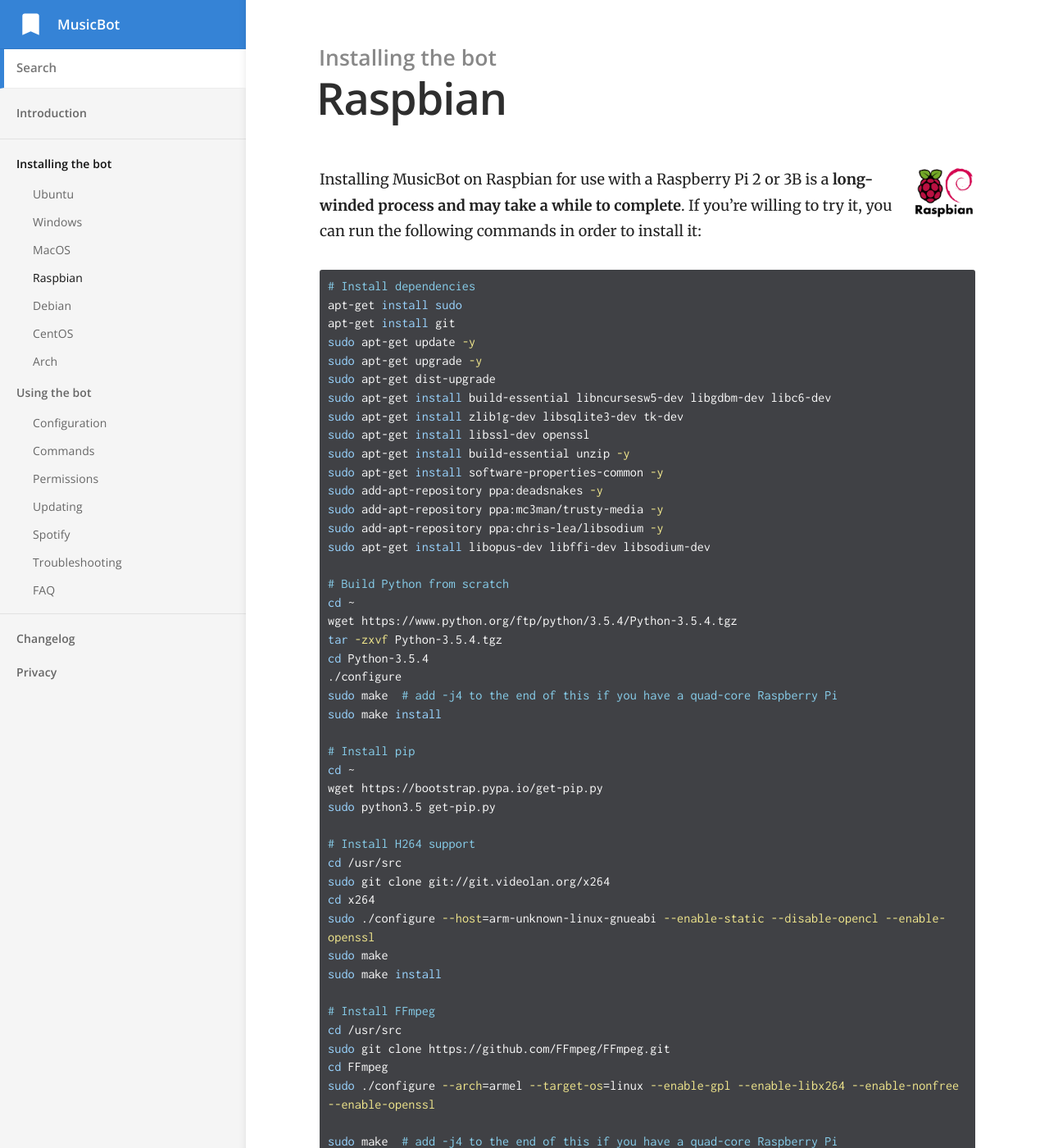
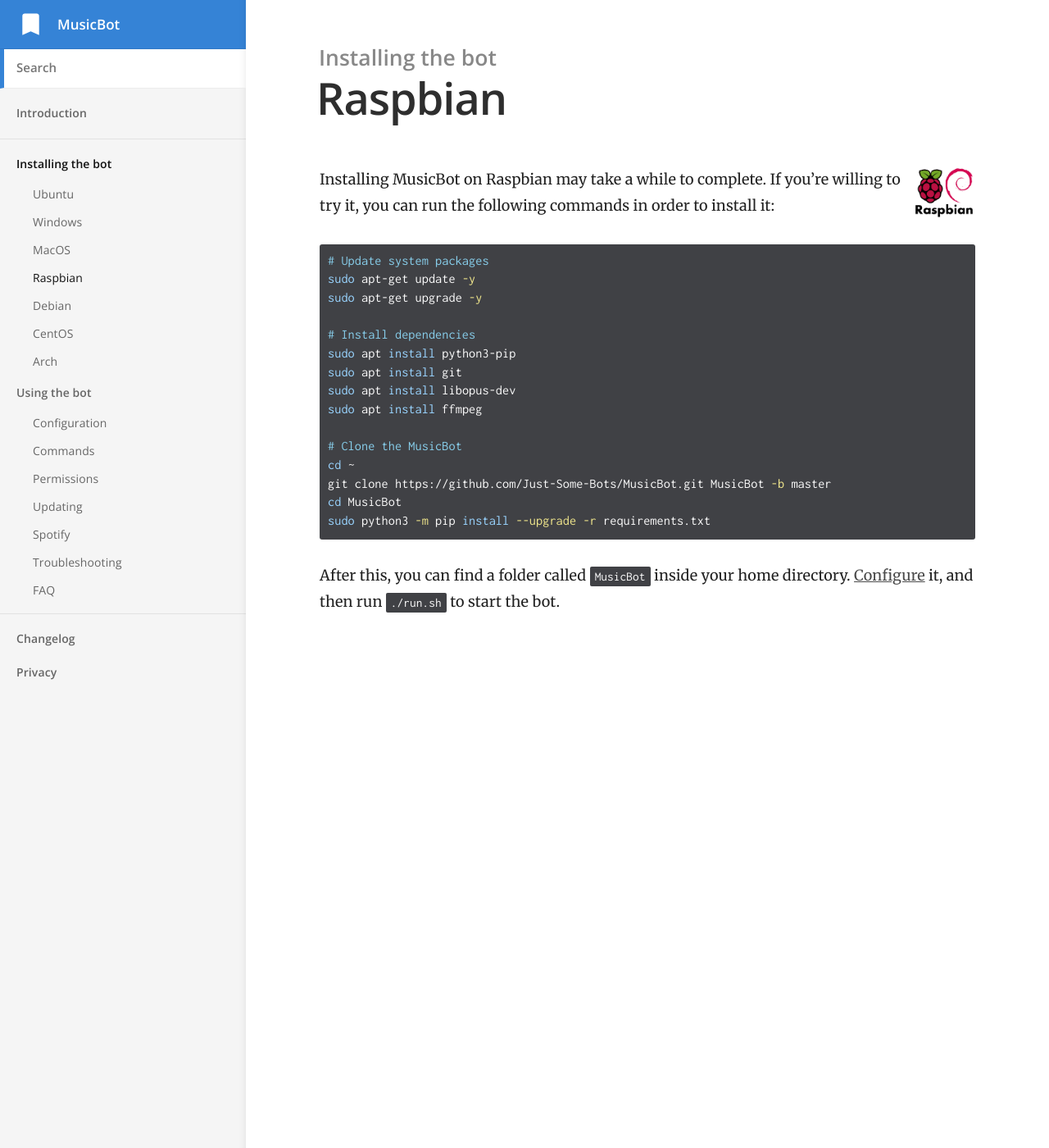
Before and after one commit to Just-Some-Bots/MusicBot, a Jekyll site: the page built from _docs/installing/raspbian.md, in a window 1280 px wide and 1400 px high. Shown: the whole window at 82% size. Built offline with Jekyll 4.4.1, drawn with Linux system fonts in a browser that asks for light colours; some of the changed text lies outside the part shown.

Commit message:
Rewrite the guide to be up to date. (#1671)
* Rewrite the guide to be up to date.

* snip

````diff
--- a/_docs/installing/raspbian.md
+++ b/_docs/installing/raspbian.md
@@ -6,61 +6,25 @@ order: 4
 
 <img class="doc-img" src="{{ site.baseurl }}/images/raspbian.png" alt="Raspbian" style="width: 75px; float: right;"/>
 
-Installing MusicBot on Raspbian for use with a Raspberry Pi 2 or 3B is a **long-winded process and may take a while to complete**. If you're willing to try it, you can run the following commands in order to install it:
+Installing MusicBot on Raspbian may take a while to complete.
+If you're willing to try it, you can run the following commands in order to install it:
 
 ```bash
-# Install dependencies
-apt-get install sudo
-apt-get install git
+# Update system packages
 sudo apt-get update -y
 sudo apt-get upgrade -y
-sudo apt-get dist-upgrade
-sudo apt-get install build-essential libncursesw5-dev libgdbm-dev libc6-dev
-sudo apt-get install zlib1g-dev libsqlite3-dev tk-dev
-sudo apt-get install libssl-dev openssl
-sudo apt-get install build-essential unzip -y
-sudo apt-get install software-properties-common -y
-sudo add-apt-repository ppa:deadsnakes -y
-sudo add-apt-repository ppa:mc3man/trusty-media -y
-sudo add-apt-repository ppa:chris-lea/libsodium -y
-sudo apt-get install libopus-dev libffi-dev libsodium-dev
 
-# Build Python from scratch
-cd ~
-wget https://www.python.org/ftp/python/3.5.4/Python-3.5.4.tgz
-tar -zxvf Python-3.5.4.tgz
-cd Python-3.5.4
-./configure
-sudo make  # add -j4 to the end of this if you have a quad-core Raspberry Pi
-sudo make install
-
-# Install pip
-cd ~
-wget https://bootstrap.pypa.io/get-pip.py
-sudo python3.5 get-pip.py
-
-# Install H264 support
-cd /usr/src
-sudo git clone git://git.videolan.org/x264
-cd x264
-sudo ./configure --host=arm-unknown-linux-gnueabi --enable-static --disable-opencl --enable-openssl
-sudo make
-sudo make install
-
-# Install FFmpeg
-cd /usr/src
-sudo git clone https://github.com/FFmpeg/FFmpeg.git
-cd FFmpeg
-sudo ./configure --arch=armel --target-os=linux --enable-gpl --enable-libx264 --enable-nonfree --enable-openssl
-
-sudo make  # add -j4 to the end of this if you have a quad-core Raspberry Pi
-sudo make install
+# Install dependencies
+sudo apt install python3-pip
+sudo apt install git
+sudo apt install libopus-dev
+sudo apt install ffmpeg
 
 # Clone the MusicBot
 cd ~
 git clone https://github.com/Just-Some-Bots/MusicBot.git MusicBot -b master
 cd MusicBot
-sudo -H pip3.5 install --upgrade -r requirements.txt
+sudo python3 -m pip install --upgrade -r requirements.txt
 ```
 
 After this, you can find a folder called `MusicBot` inside your home directory. [Configure]({{ site.baseurl }}/using/configuration) it, and then run `./run.sh` to start the bot.
````
